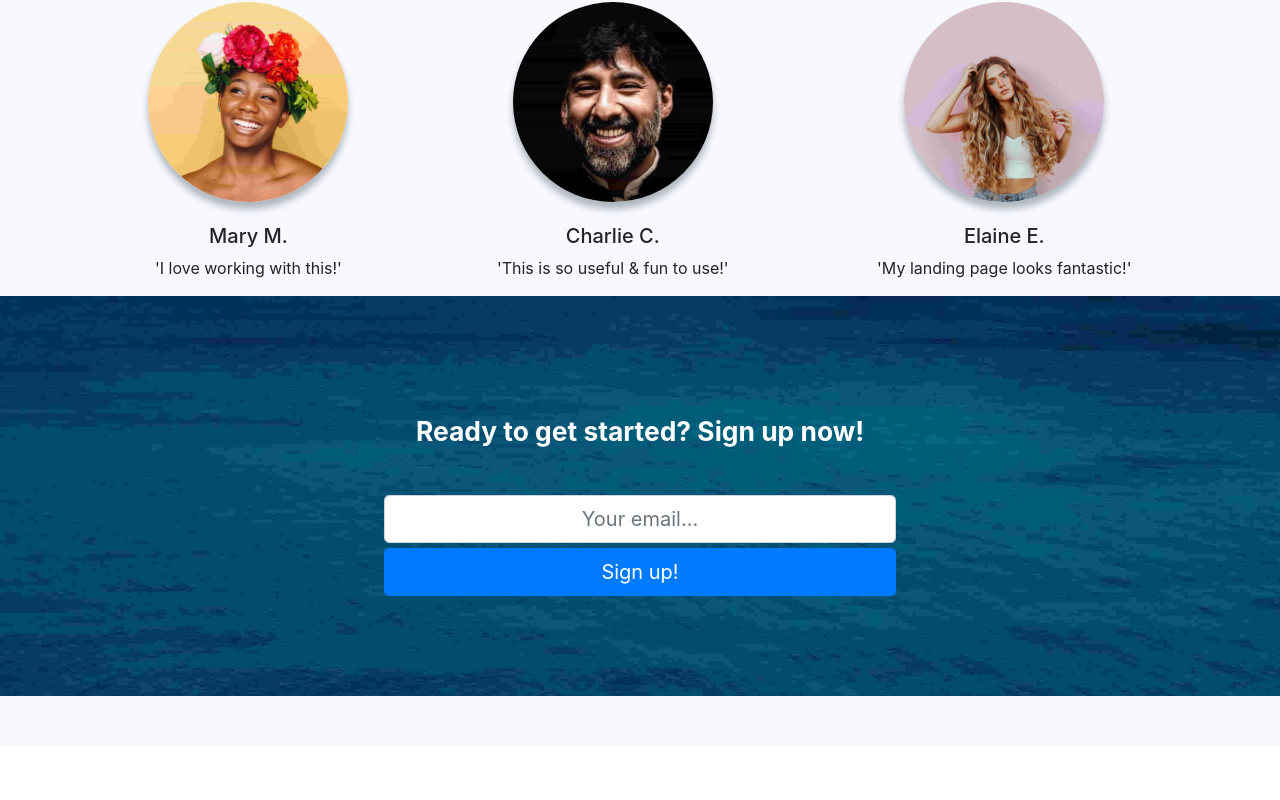
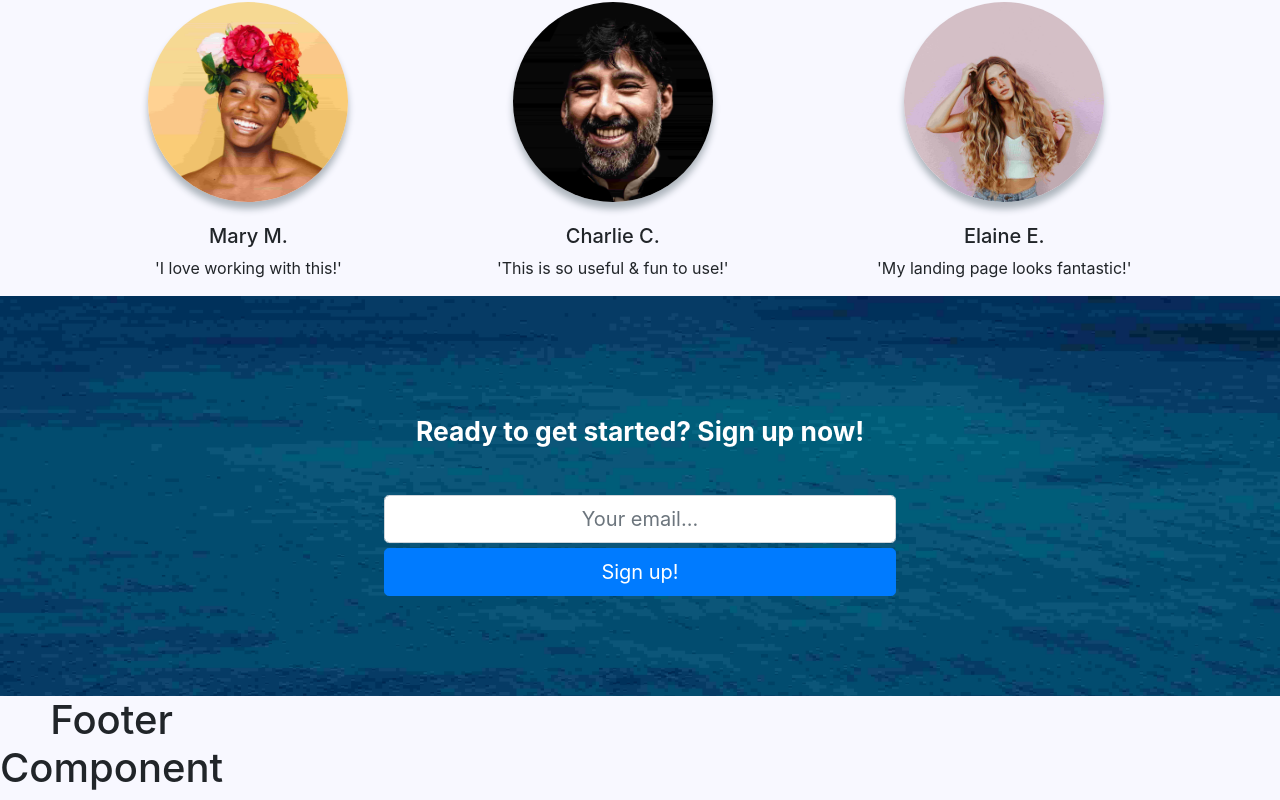
Before and after one commit to lacyjpr/landing, a React (Create React App) app: page / in a window 1280 px wide. Shown: the part 2949-3749 px from the top of the page. Before the commit the page ends 3695 px from the top, so only its background shows below. Built offline with nearby package versions, Linux system fonts and the light colour scheme.

Commit message:
Scaffold Footer component

```diff
--- a/src/App.js
+++ b/src/App.js
@@ -7,6 +7,7 @@
 import Advantages from './components/advantages';
 import Testimonials from './components/testimonials';
 import Parting from './components/parting';
+import Footer from './components/footer';
 
 class App extends Component {
   render() {
@@ -18,6 +19,7 @@
         <Advantages />
         <Testimonials />
         <Parting />
+        <Footer />
       </div>
     );
   }
--- /dev/null
+++ b/src/components/footer/Footer.js
@@ -0,0 +1,12 @@
+import React from 'react';
+import './Footer.scss';
+
+const Footer = () => {
+  return (
+    <div>
+      <h1>Footer Component</h1>
+    </div>
+  );
+};
+
+export default Footer;
--- /dev/null
+++ b/src/components/footer/index.js
@@ -0,0 +1,2 @@
+import Footer from './Footer';
+export default Footer;
```
Also changed, not shown: src/components/footer/Footer.scss (added), 1 other file (tests, documents, lock files or other folders).
